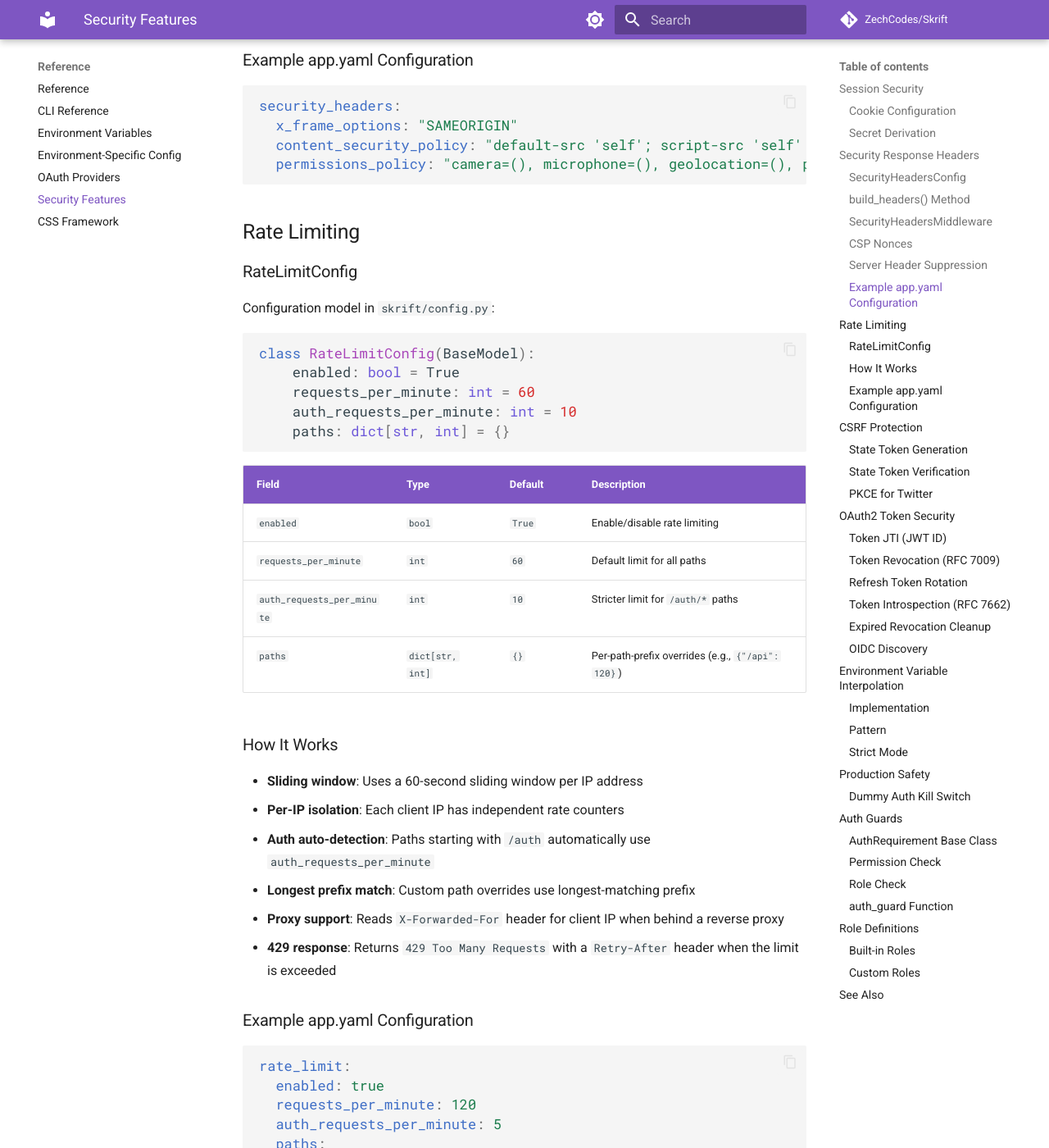
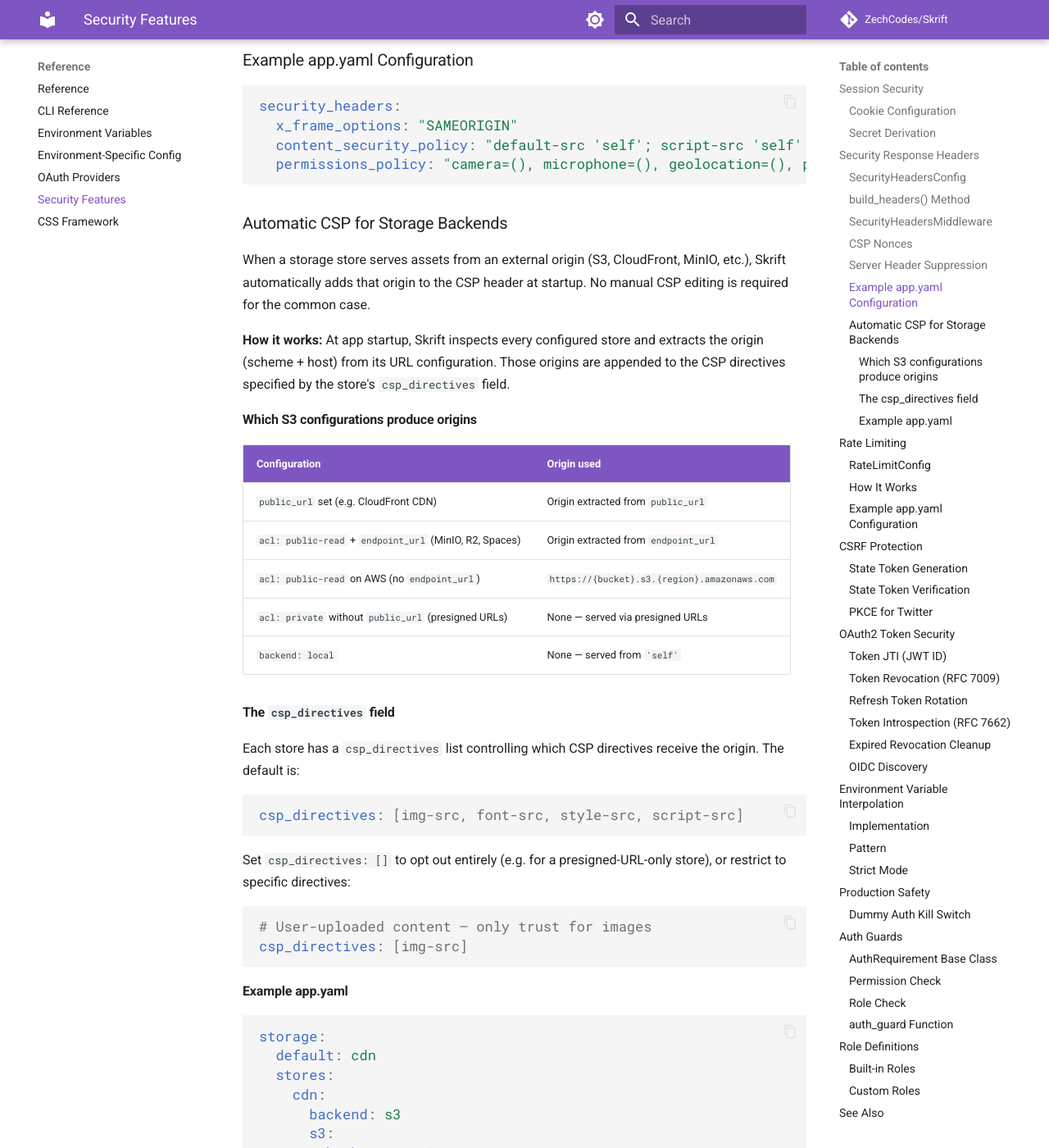
Before and after one commit to ZechCodes/Skrift, an MkDocs documentation site: the page built from docs/reference/security-features.md, in a window 1280 px wide and 1400 px high, scrolled down 3401 px. Shown: the whole window at 82% size. Built offline with MkDocs 1.6.1 and Material for MkDocs 9.7.7, drawn with Linux system fonts in a browser that asks for light colours; comment, search, counter and statistics services are not loaded; some of the changed text lies outside the part shown.

Commit message:
Auto-augment CSP headers with storage backend origins
When an S3 store has a public_url or public-read ACL, Skrift now
automatically adds the origin to the CSP header at startup. Each
store's csp_directives field controls which directives receive the
origin (default: img-src, font-src, style-src, script-src). Set
csp_directives: [] to opt out for a specific store.

https://claude.ai/code/session_017YH3T2YyW3r7MY14UoJ9V1

````diff
--- a/docs/reference/security-features.md
+++ b/docs/reference/security-features.md
@@ -124,6 +124,69 @@ security_headers:
   content_security_policy: "default-src 'self'; script-src 'self' 'unsafe-inline' https://cdn.example.com"
   permissions_policy: "camera=(), microphone=(), geolocation=(), payment=()"
 ```
+
+### Automatic CSP for Storage Backends
+
+When a storage store serves assets from an external origin (S3, CloudFront, MinIO, etc.), Skrift automatically adds that origin to the CSP header at startup. No manual CSP editing is required for the common case.
+
+**How it works:** At app startup, Skrift inspects every configured store and extracts the origin (scheme + host) from its URL configuration. Those origins are appended to the CSP directives specified by the store's `csp_directives` field.
+
+#### Which S3 configurations produce origins
+
+| Configuration | Origin used |
+|---|---|
+| `public_url` set (e.g. CloudFront CDN) | Origin extracted from `public_url` |
+| `acl: public-read` + `endpoint_url` (MinIO, R2, Spaces) | Origin extracted from `endpoint_url` |
+| `acl: public-read` on AWS (no `endpoint_url`) | `https://{bucket}.s3.{region}.amazonaws.com` |
+| `acl: private` without `public_url` (presigned URLs) | None — served via presigned URLs |
+| `backend: local` | None — served from `'self'` |
+
+#### The `csp_directives` field
+
+Each store has a `csp_directives` list controlling which CSP directives receive the origin. The default is:
+
+```yaml
+csp_directives: [img-src, font-src, style-src, script-src]
+```
+
+Set `csp_directives: []` to opt out entirely (e.g. for a presigned-URL-only store), or restrict to specific directives:
+
+```yaml
+# User-uploaded content — only trust for images
+csp_directives: [img-src]
+```
+
+#### Example app.yaml
+
+```yaml
+storage:
+  default: cdn
+  stores:
+    cdn:
+      backend: s3
+      s3:
+        bucket: my-site-assets
+        region: us-east-1
+        public_url: https://cdn.example.com
+      # All asset types allowed (default)
+
+    user-uploads:
+      backend: s3
+      s3:
+        bucket: my-site-uploads
+        region: us-east-1
+        public_url: https://uploads.example.com
+      # Only trust for images — don't allow script/style execution
+      csp_directives: [img-src]
+```
+
+With this configuration, the resulting CSP header will include:
+- `img-src 'self' data: https: https://cdn.example.com https://uploads.example.com`
+- `font-src 'self' https: https://cdn.example.com`
+- `style-src 'self' 'unsafe-inline' https://cdn.example.com`
+- `script-src 'self' https://cdn.example.com`
+
+The `user-uploads` origin only appears in `img-src`, preventing uploaded content from being loaded as scripts or stylesheets.
 
 ## Rate Limiting
 
````
Also changed, not shown: .claude/skills/skrift-assets/SKILL.md (added, +229 -0 lines), 4 other files.
